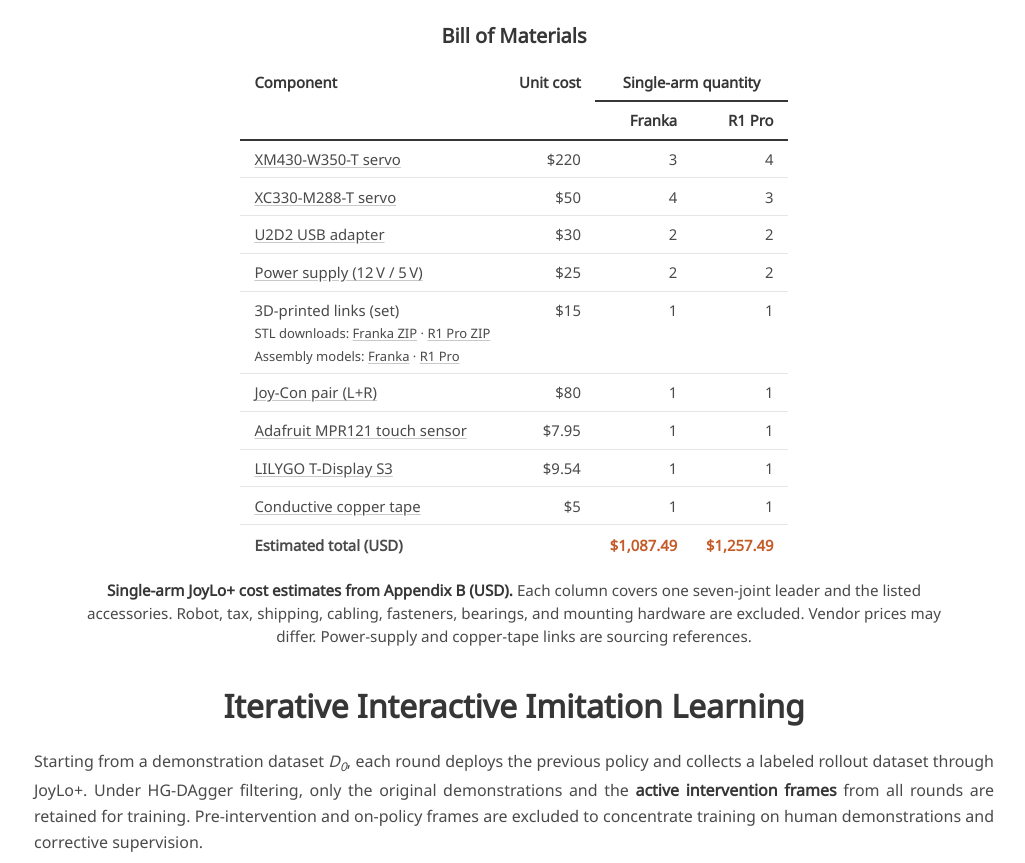
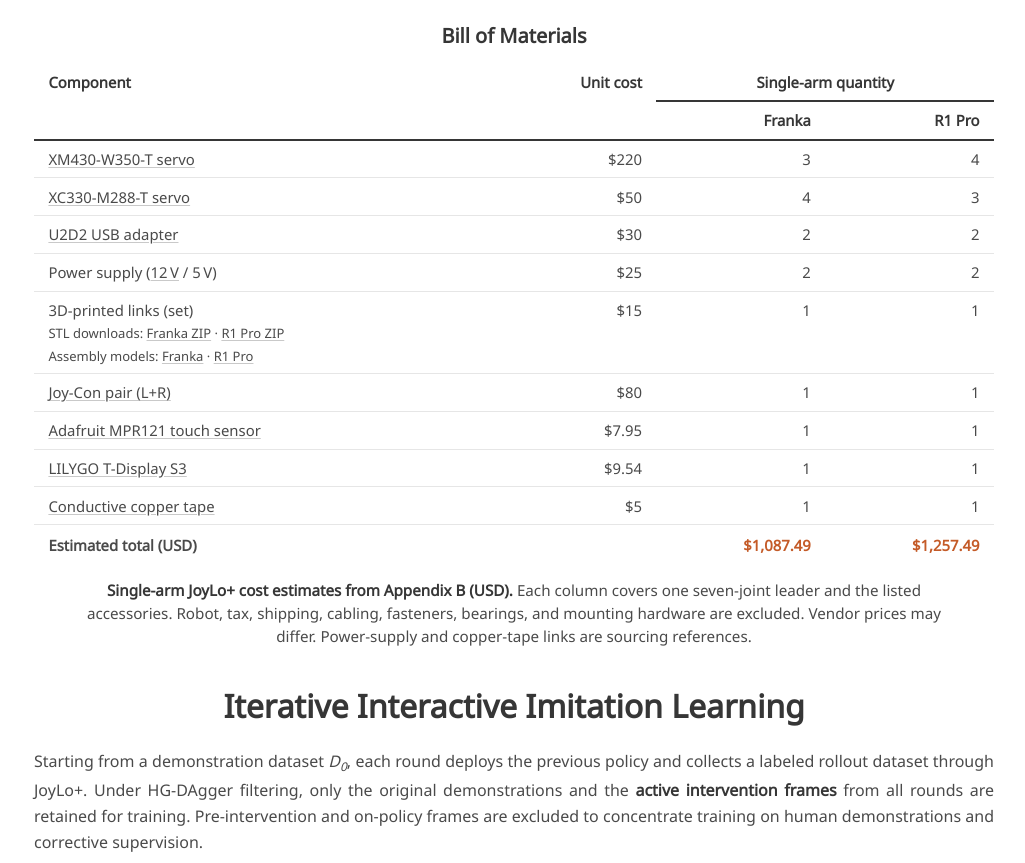
Before and after one commit to i3l-icra/i3l-icra.github.io, a plain HTML site: page index.html in a window 1280 px wide. Shown: the part 4062-4925 px from the top of the page, without its empty margins (126-1151 px from the left). Drawn offline with Linux system fonts and the light colour scheme; no server answers; some icons are missing; a web font is replaced by a local one.

Commit message:
Widen BOM and link ROBOTIS power supply

```diff
--- a/index.html
+++ b/index.html
@@ -26,7 +26,7 @@
   <link href="https://fonts.googleapis.com/css?family=Google+Sans|Noto+Sans|Castoro" rel="stylesheet">
   <link rel="stylesheet" href="./static/css/bulma.min.css">
   <link rel="stylesheet" href="https://cdn.jsdelivr.net/gh/jpswalsh/academicons@1/css/academicons.min.css">
-  <link rel="stylesheet" href="./static/css/index.css?v=20261011-study-layout">
+  <link rel="stylesheet" href="./static/css/index.css?v=20261011-bom-width">
   <link rel="stylesheet" href="./static/css/interactive-figures.css">
   <link rel="stylesheet" href="./static/css/hardware-viewer.css">
   <script defer src="./static/js/fontawesome.all.min.js"></script>
@@ -205,7 +205,7 @@
           <tr><td><a href="https://robotis.us/products/dynamixel-xm430-w350-t" target="_blank" rel="noopener noreferrer">XM430-W350-T servo</a></td><td>$220</td><td>3</td><td>4</td></tr>
           <tr><td><a href="https://robotis.us/products/dynamixel-xc330-m288-t" target="_blank" rel="noopener noreferrer">XC330-M288-T servo</a></td><td>$50</td><td>4</td><td>3</td></tr>
           <tr><td><a href="https://robotis.us/products/u2d2" target="_blank" rel="noopener noreferrer">U2D2 USB adapter</a></td><td>$30</td><td>2</td><td>2</td></tr>
-          <tr><td><a href="https://www.adafruit.com/category/137" target="_blank" rel="noopener noreferrer">Power supply (12&thinsp;V / 5&thinsp;V)</a></td><td>$25</td><td>2</td><td>2</td></tr>
+          <tr><td>Power supply (<a href="https://robotis.us/products/smps-12v-5a-ps-10-us-110v" target="_blank" rel="noopener noreferrer">12&thinsp;V</a> / 5&thinsp;V)</td><td>$25</td><td>2</td><td>2</td></tr>
           <tr><td>3D-printed links (set)<br><small>STL downloads: <a href="./static/downloads/joylo-franka-printed-parts.zip" download>Franka ZIP</a> · <a href="./static/downloads/joylo-r1pro-printed-parts.zip" download>R1 Pro ZIP</a></small><br><small>Assembly models: <a href="./static/models/joylo-franka.glb" download>Franka</a> · <a href="./static/models/joylo-r1pro.glb" download>R1 Pro</a></small></td><td>$15</td><td>1</td><td>1</td></tr>
           <tr><td><a href="https://www.nintendo.com/us/store/products/joy-con-set-l-r-neon-red-neon-blue/" target="_blank" rel="noopener noreferrer">Joy-Con pair (L+R)</a></td><td>$80</td><td>1</td><td>1</td></tr>
           <tr><td><a href="https://www.adafruit.com/product/1982" target="_blank" rel="noopener noreferrer">Adafruit MPR121 touch sensor</a></td><td>$7.95</td><td>1</td><td>1</td></tr>
--- a/static/css/index.css
+++ b/static/css/index.css
@@ -430,6 +430,7 @@
   color: var(--i3l-orange);
 }
 
+table.bom-table { width: 100%; }
 table.bom-table th[scope="colgroup"] { text-align: center; }
 table.bom-table thead tr:last-child th { text-align: right; }
 
```
